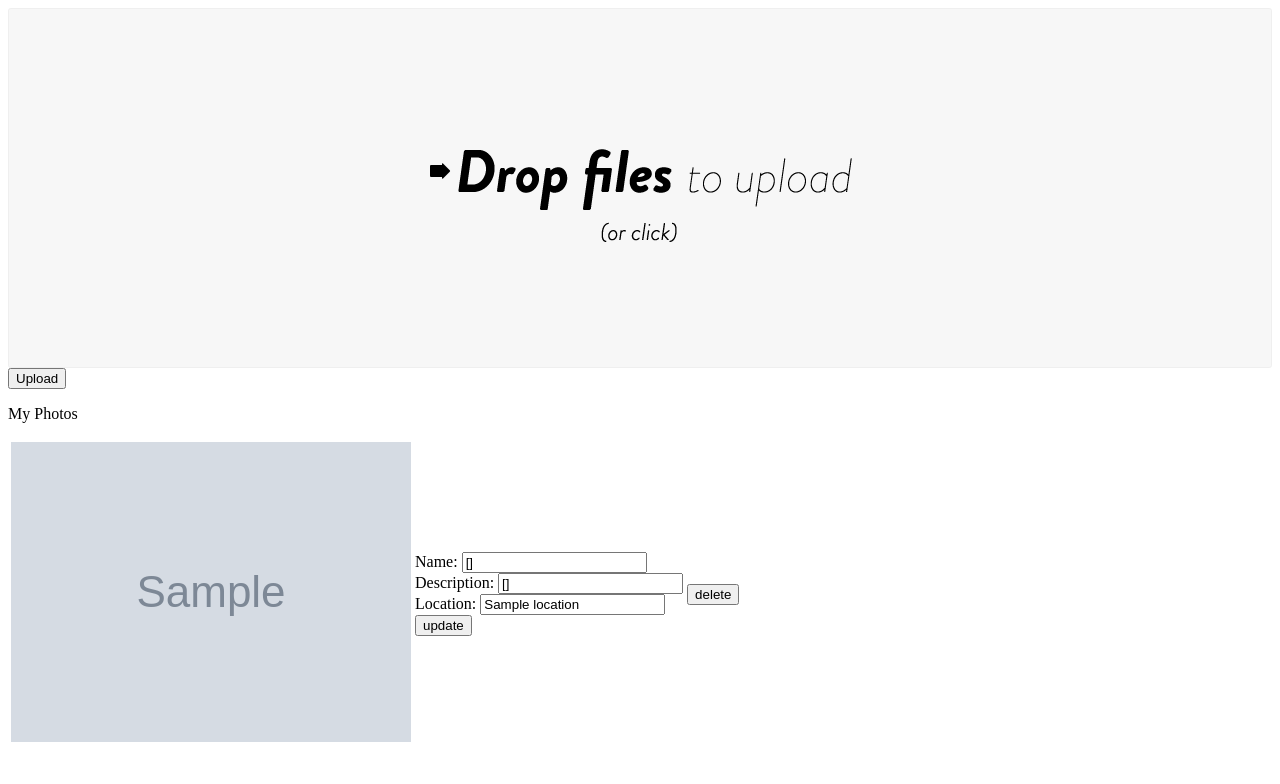
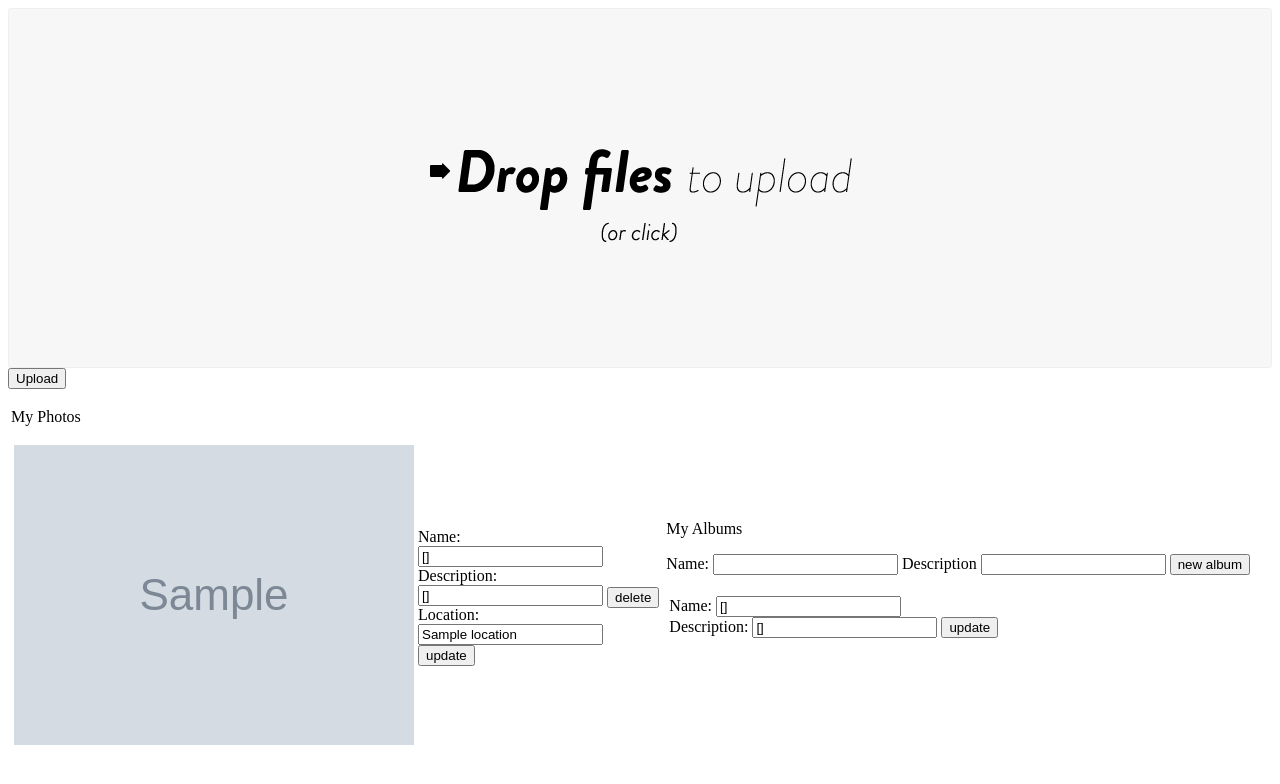
Before and after one commit to tylertreat/Kanna, a Flask app: template templates/manage.html in a window 1280 px wide. Shown: the top 784 px of the page. Run offline with Flask 2, Linux system fonts and the light colour scheme; the template is opened without the code that fills it: most values are stand-ins (such as "Sample title", 1, 10 or a date in 2020); grey boxes marked "Sample" are stand-in pictures; some libraries are stand-ins or nearby versions.

Commit message:
Implement album creation

```diff
--- a/kanna/__init__.py
+++ b/kanna/__init__.py
@@ -9,6 +9,7 @@ from kanna.api.blueprint import blueprint as api_blueprint
 from kanna.view.blueprint import blueprint as view_blueprint
 
 # Imported to register urls
+from kanna.api import albums
 from kanna.api import photos
 from kanna.view import views
 
--- a/kanna/model/user.py
+++ b/kanna/model/user.py
@@ -1,5 +1,6 @@
 from google.appengine.ext import ndb
 
+from kanna.model.photo import Album
 from kanna.model.photo import Photo
 
 
@@ -12,3 +13,7 @@ class User(ndb.Model):
     @property
     def photos(self):
         return Photo.gql('WHERE owner = :1', self.key)
+
+    @property
+    def albums(self):
+        return Album.gql('WHERE owner = :1', self.key)
--- a/kanna/view/views.py
+++ b/kanna/view/views.py
@@ -29,7 +29,8 @@ def upload():
 
     user = get_session_user()
 
-    return render_template('manage.html', photos=user.photos)
+    return render_template('manage.html', photos=user.photos,
+                           albums=user.albums)
 
 
 @blueprint.route('/view/<int:photo_id>')
--- a/templates/manage.html
+++ b/templates/manage.html
@@ -17,9 +17,11 @@
 </form>
 <button id="upload">Upload</button>
 
+<table width="100%">
+    <tr>
+        <td width="50%">
             <p>My Photos</p>
             <table id="photos">
-<ul>
             {% for photo in photos %}
             <tr>
                 <td><img src="{{ photo.primary_serving_url(size=250) }}" alt="{{ photo.name }}" /></td>
@@ -39,6 +41,32 @@
                 </td>
             </tr>
             {% endfor %}
+            </table>
+        </td>
+
+        <td width="50%">
+            <p>My Albums</p>
+            <form action="/api/v1/albums" method="POST">
+                Name: <input type="text" name="name" />
+                Description <input type="text" name="description" />
+                <input type="submit" value="new album" />
+            </form>
+            <table id="albums">
+            {% for album in albums %}
+            <tr>
+                <td>
+                    <form action="/api/v1/albums/{{ album.key.urlsafe() }}" method="POST">
+                        <br/>
+                        Name: <input type="text" name="name" value="{{ album.name }}" /><br/>
+                        Description: <input type="text" name="description" value="{{ album.description }}" />
+                        <input type="submit" value="update" />
+                    </form>
+                </td>
+            </tr>
+            {% endfor %}
+            </table>
+        </td>
+    </tr>
 </table>
 
 <script type="text/javascript">
```
Also changed, not shown: kanna/api/albums.py (added, +25 -0 lines), kanna/tests/api/test_albums.py (added, +67 -0 lines). Lines whose indentation alone changed are shown as unchanged.
